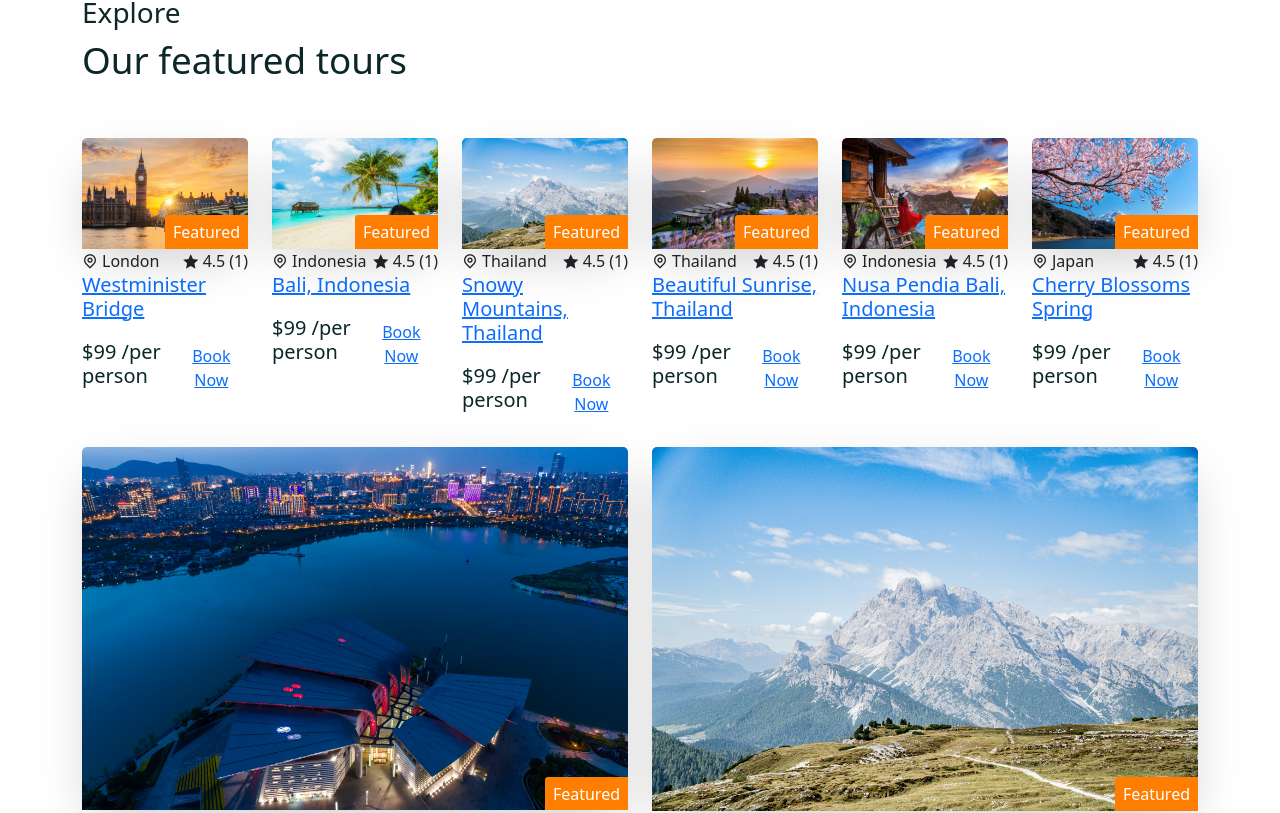
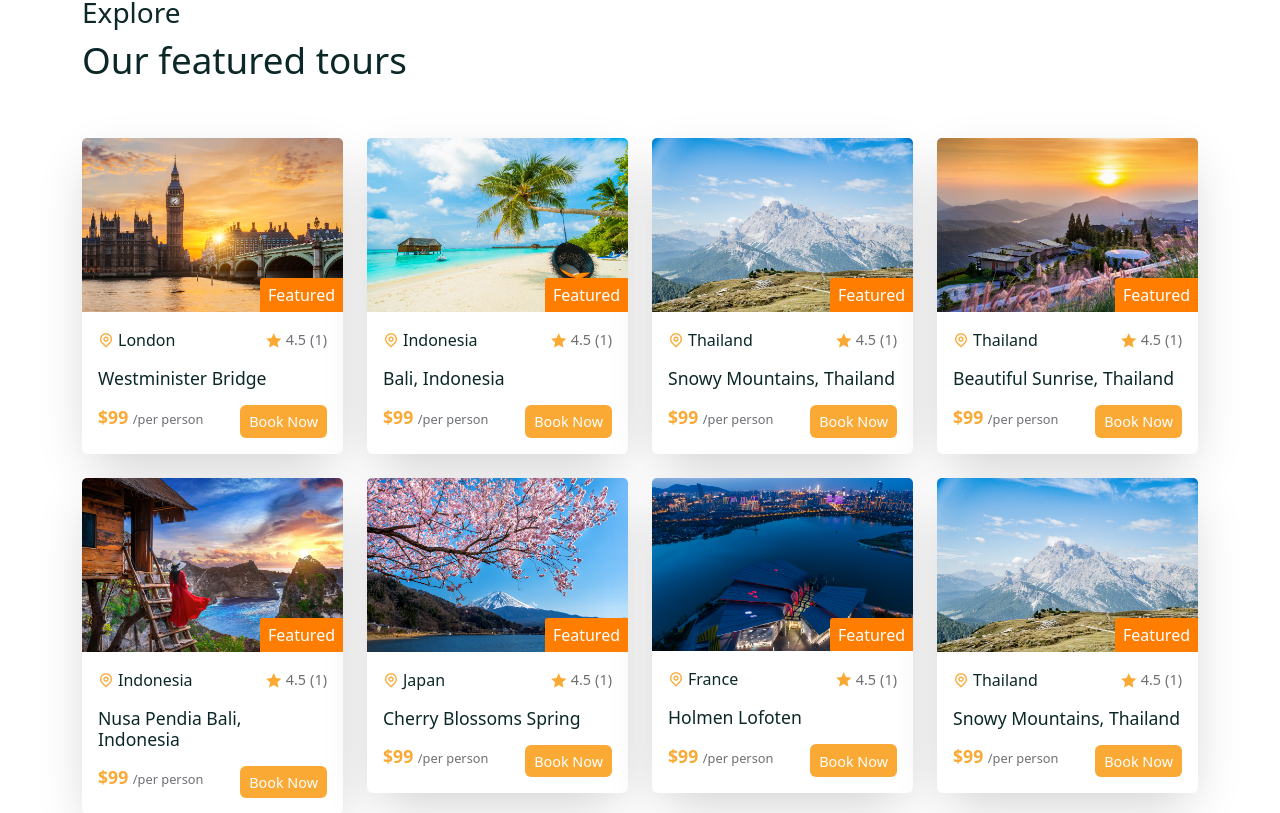
Before and after one commit to Billyrosecodes/Tour_app, a React (Create React App) app in the folder frontend/: page /home in a window 1280 px wide. Shown: the part 1127-1940 px from the top of the page. Built offline with nearby package versions, Linux system fonts and the light colour scheme; a web font is replaced by a local one.

Commit message:
adding more styles to the tour card

```diff
--- a/frontend/src/components/Featured-tours/FeaturedTourList.jsx
+++ b/frontend/src/components/Featured-tours/FeaturedTourList.jsx
@@ -7,7 +7,7 @@ const FeaturedTourList = () => {
   return (
     <>
       {tourData?.map(tour => (
-        <Col lang='3' className='mb-4' key={tour.id}>
+        <Col lg='3' className='mb-4' key={tour.id}>
            <TourCard tour={tour} />
         </Col>
       ))}
--- a/frontend/src/shared/TourCard.jsx
+++ b/frontend/src/shared/TourCard.jsx
@@ -1,42 +1,45 @@
-import React from 'react';
+import React from "react";
 import { Card, CardBody } from "reactstrap";
 import { Link } from "react-router-dom";
 
-import './tour-card.css';
+import "./tour-card.css";
 
-const TourCard = ({tour}) => {
-  const {id, title, city, photo, price, featured, avgRating, reviews } = tour
+const TourCard = ({ tour }) => {
+  const { id, title, city, photo, price, featured, avgRating, reviews } = tour;
 
   return (
-    <div className='tour_card'>
+    <div className="tour_card">
       <Card>
-        <div className='tour_img'>
+        <div className="tour_img">
           <img src={photo} alt="tour-img" />
           <span>Featured</span>
         </div>
-       </Card>
 
         <CardBody>
-        <div className='card_top d-flex align-items-center justify-content-between'>
-           <span className='tour_location d-flex align-items-center gap-1'>
+          <div className="card_top d-flex align-items-center justify-content-between">
+            <span className="tour_location d-flex align-items-center gap-1">
               <i class="ri-map-pin-line"></i> {city}
             </span>
-           <span className='tour_rating d-flex align-items-center gap-1'>
-             <i class="ri-star-fill"></i> {avgRating}{""}
+            <span className="tour_rating d-flex align-items-center gap-1">
+              <i class="ri-star-fill"></i> {avgRating}{" "}
               <span>({reviews.length})</span>
             </span>
           </div>
+          <h5 className="tour_title">
+            <Link to={`/tours/${id}`}>{title}</Link>
+          </h5>
 
-        <h5 className='tour_title'><Link to={`/tours/${id}`}>{title}</Link></h5>
+          <div className="card_bottom d-flex align-items-center justify-content-between mt-3">
+            <h5>
+              ${price} <span> /per person</span>
+            </h5>
 
-        <div className='card_bottom d-flex align-items-center justify-content-between mt-3'>
-          <h5>${price} <span> /per person</span></h5>
-
-          <button className='btn booking_btn'>
+            <button className="btn booking_btn">
               <Link to={`/tours/${id}`}>Book Now</Link>
             </button>
           </div>
         </CardBody>
+      </Card>
     </div>
   );
 };
--- a/frontend/src/shared/tour-card.css
+++ b/frontend/src/shared/tour-card.css
@@ -24,3 +24,66 @@
     padding: 0.3rem 0.5rem;
     border-radius: 3px 0 0 0;
 }
+
+.card_top span i{
+    color: var(--secondary-color);
+}
+
+.tour_rating{
+    font-size: .9rem;
+    color: var(--text-color);
+}
+
+.tour_location{
+    color: var(--heading-color);
+    font-weight: 500;
+}
+
+.tour_rating i,
+.tour_location i {
+    font-size: 1rem;
+}
+
+.tour_title{
+    margin-top: 1rem;
+    font-size: 1.1rem;
+    cursor: pointer;
+}
+
+.tour_title a{
+    text-decoration: none;
+    color: var(--heading-color);
+    transition: .3s;
+}
+
+.tour_title a:hover{
+    color: var(--secondary-color);
+}
+
+.card_bottom h5{
+    color: var(--secondary-color);
+    font-size: 1.1rem;
+    font-weight: 700;
+}
+
+.card_bottom h5 span{
+    font-weight: 500;
+    color: var(--text-color);
+    font-size: 0.8rem;
+}
+
+.booking_btn{
+    background: var(--secondary-color) !important;
+    cursor: pointer;
+    padding: 0.2rem 0.5rem !important;
+}
+
+.booking_btn a{
+    text-decoration: none;
+    font-size: .9rem;
+    color: #fff;
+}
+
+.booking_btn a:hover{
+    color: #fff;
+}
```
Lines whose indentation alone changed are shown as unchanged.
